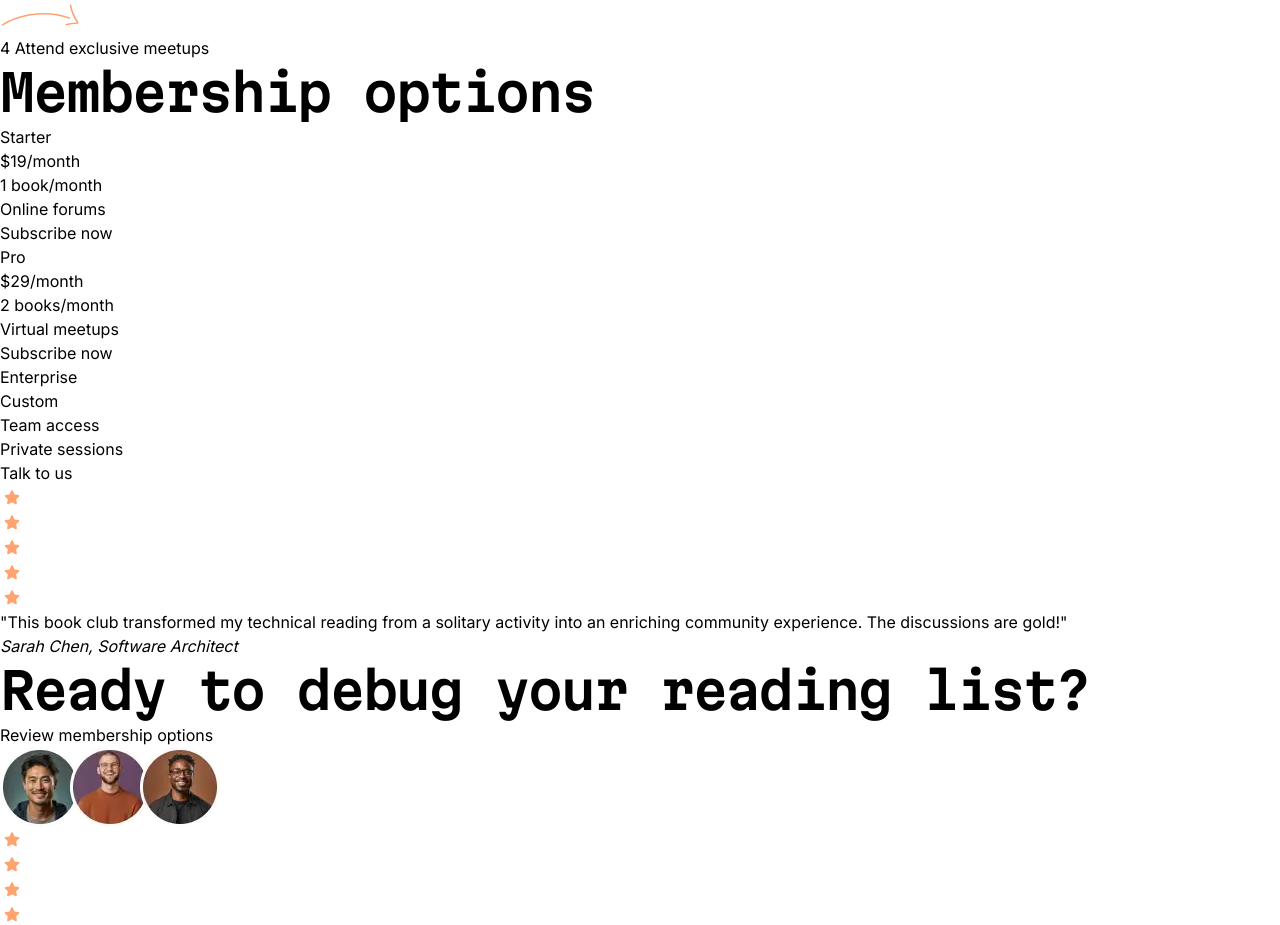
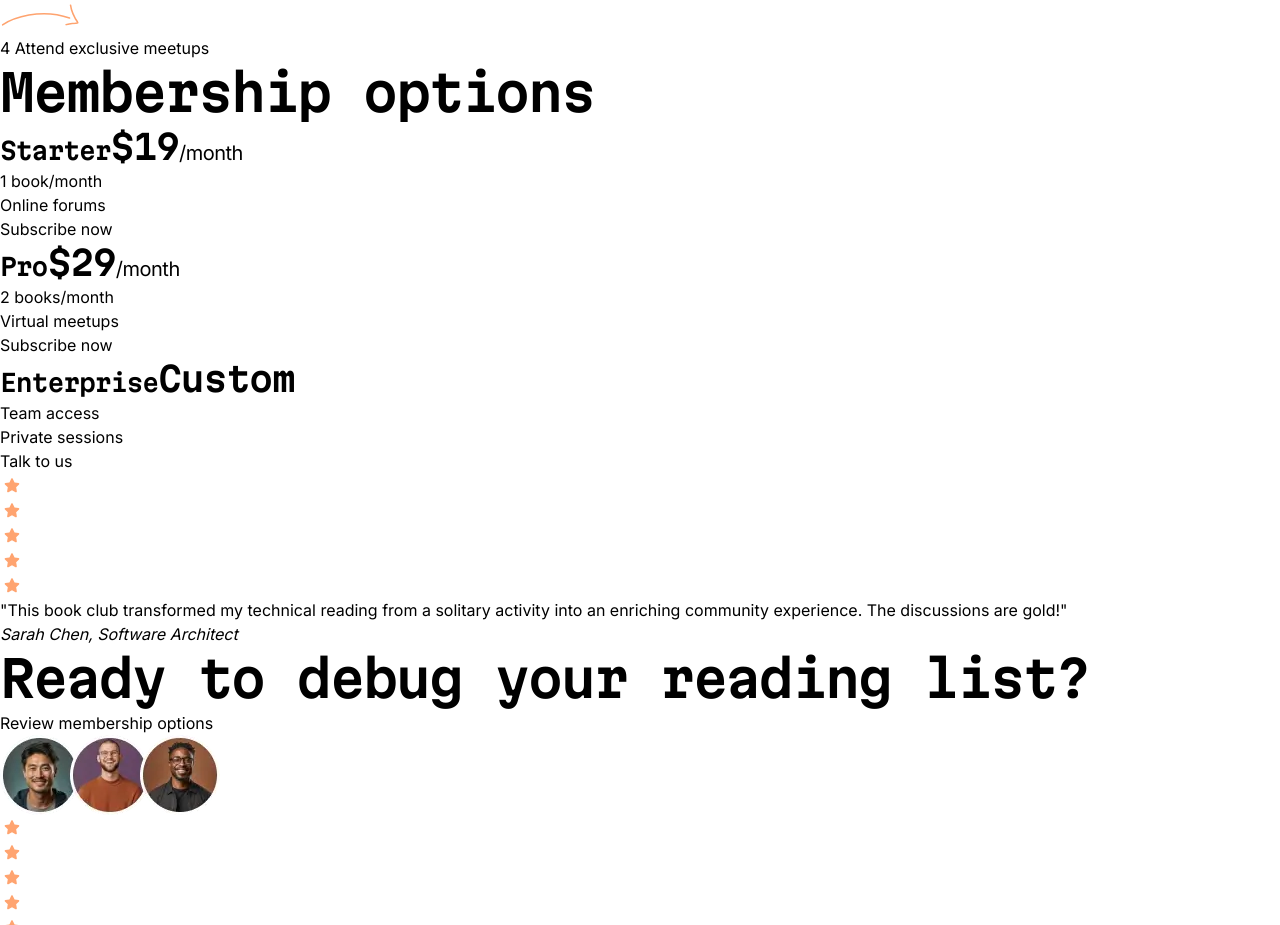
Before and after one commit to zekelkeys/tech-book-club-landing-page, a website: page index.html in a window 1280 px wide. Shown: the part 3118-4043 px from the top of the page. Drawn offline with Linux system fonts and the light colour scheme.

Commit message:
Add typography styles to h3 elements

```diff
--- a/index.html
+++ b/index.html
@@ -132,11 +132,11 @@
 			</section>
 			<!-- Options Section -->
 			<section>
-				<h2 class="text-xl font-semibold font-martian-mono tracking-tightest md:text-3xl">Membership options</h2>
+				<h2 class="text-xl font-semibold tracking-tightest font-martian-mono md:text-3xl">Membership options</h2>
 				<div>
 					<!-- Starter Option -->
 					<div>
-						<h3>Starter<br>$19<span>/month</span></h3>
+						<h3 class="text-lg font-semibold tracking-tighter font-martian-mono">Starter<span class="text-xl">$19</span><span class="text-base font-normal tracking-tight font-inter">/month</span></h3>
 						<ul>
 							<li>1 book/month</li>
 							<li>Online forums</li>
@@ -145,7 +145,7 @@
 					</div>
 					<!-- Pro Option -->
 					<div>
-						<h3>Pro<br>$29<span>/month</span></h3>
+						<h3 class="text-lg font-semibold tracking-tighter font-martian-mono">Pro<span class="text-xl">$29</span><span class="text-base font-normal tracking-tight font-inter">/month</span></h3>
 						<ul>
 							<li>2 books/month</li>
 							<li>Virtual meetups</li>
@@ -154,7 +154,7 @@
 					</div>
 					<!-- Custom Option -->
 					<div>
-						<h3>Enterprise<br>Custom</h3>
+						<h3 class="text-lg font-semibold tracking-tighter font-martian-mono">Enterprise<span class="text-xl">Custom</span></h3>
 						<ul>
 							<li>Team access</li>
 							<li>Private sessions</li>
```
Also changed, not shown: assets/css/output.css.
